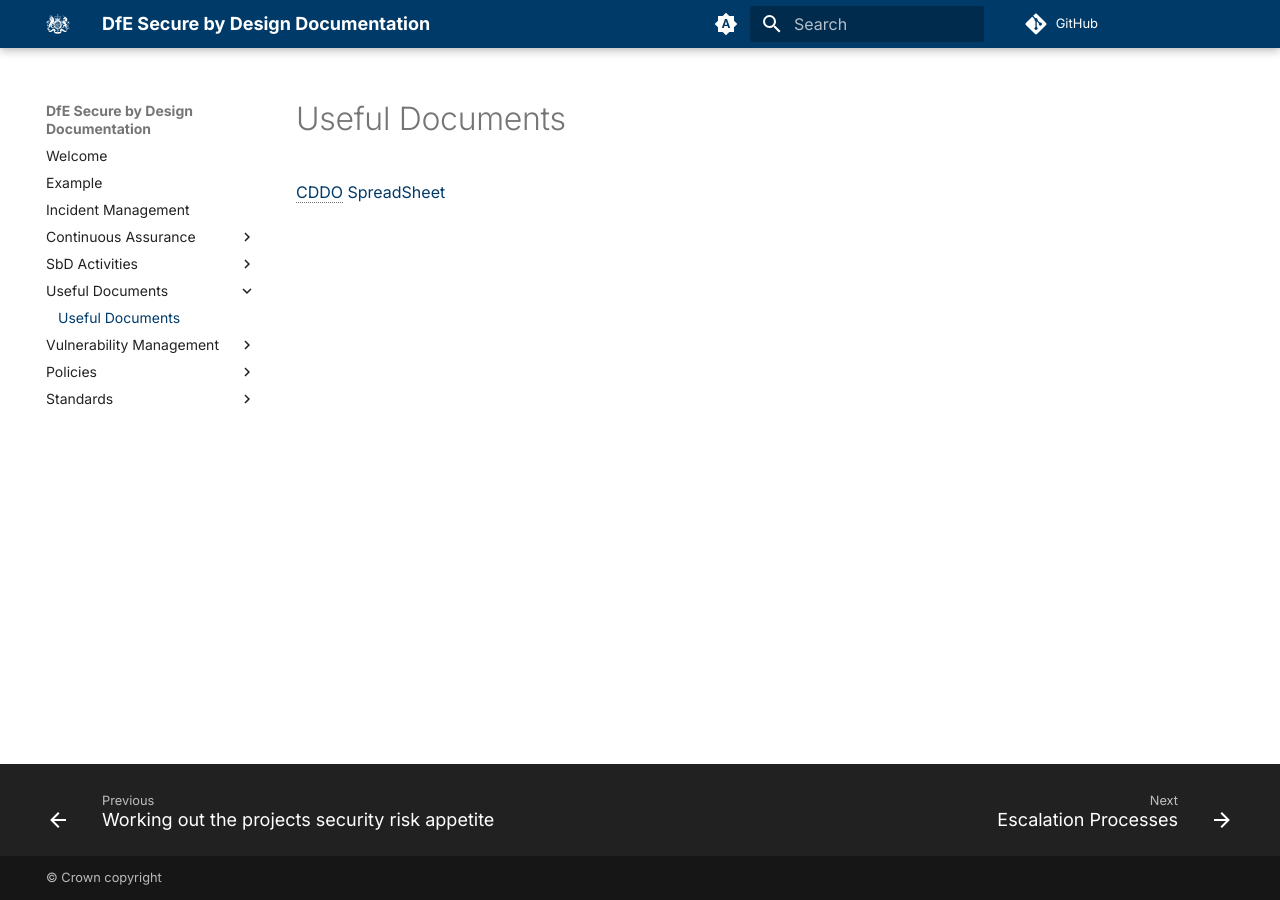
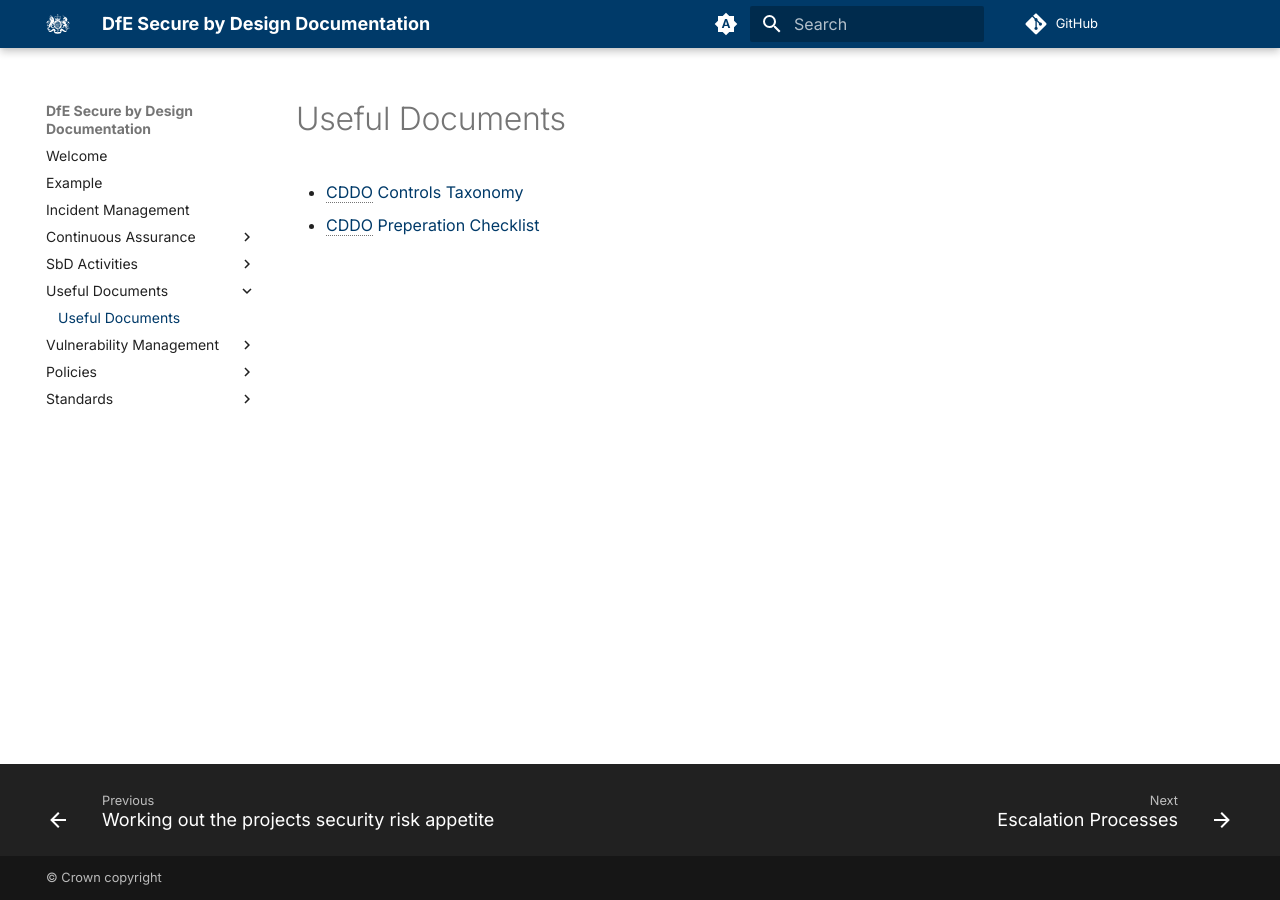
Before and after one commit to DFE-Digital/secure-by-design-docs, an MkDocs documentation site: the page built from docs/Useful Documents/test.md, in a window 1280 px wide. Built offline with MkDocs 1.6.1 and Material for MkDocs 9.7.7, drawn with Linux system fonts in a browser that asks for light colours; comment, search, counter and statistics services are not loaded.

Commit message:
new checklist

```diff
--- a/docs/Useful Documents/test.md
+++ b/docs/Useful Documents/test.md
@@ -1,3 +1,4 @@
 # Useful Documents
 
-[CDDO SpreadSheet](https://secure-by-design.security.education.gov.uk/useful_docs/Example-Secure-by-Design-Controls-Taxonomy-ALPHA.xlsx)
+- [CDDO Controls Taxonomy](https://secure-by-design.security.education.gov.uk/useful_docs/Example-Secure-by-Design-Controls-Taxonomy-ALPHA.xlsx)
+- [CDDO Preperation Checklist](https://secure-by-design.security.education.gov.uk/useful_docs/Secure-by-Design-Preparation-Checklist-ALPHA.xlsx)
```
Also changed, not shown: 1 other file.
